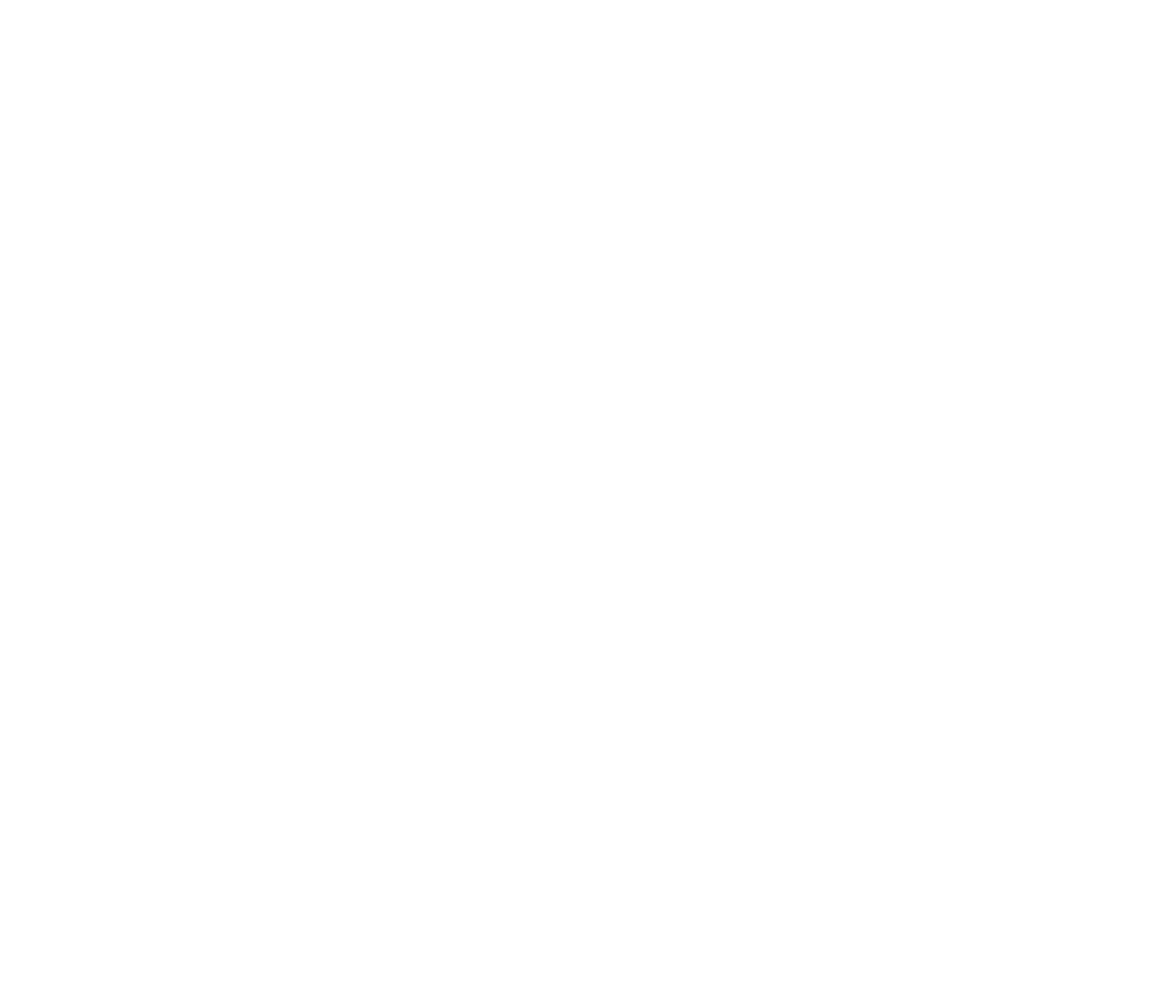
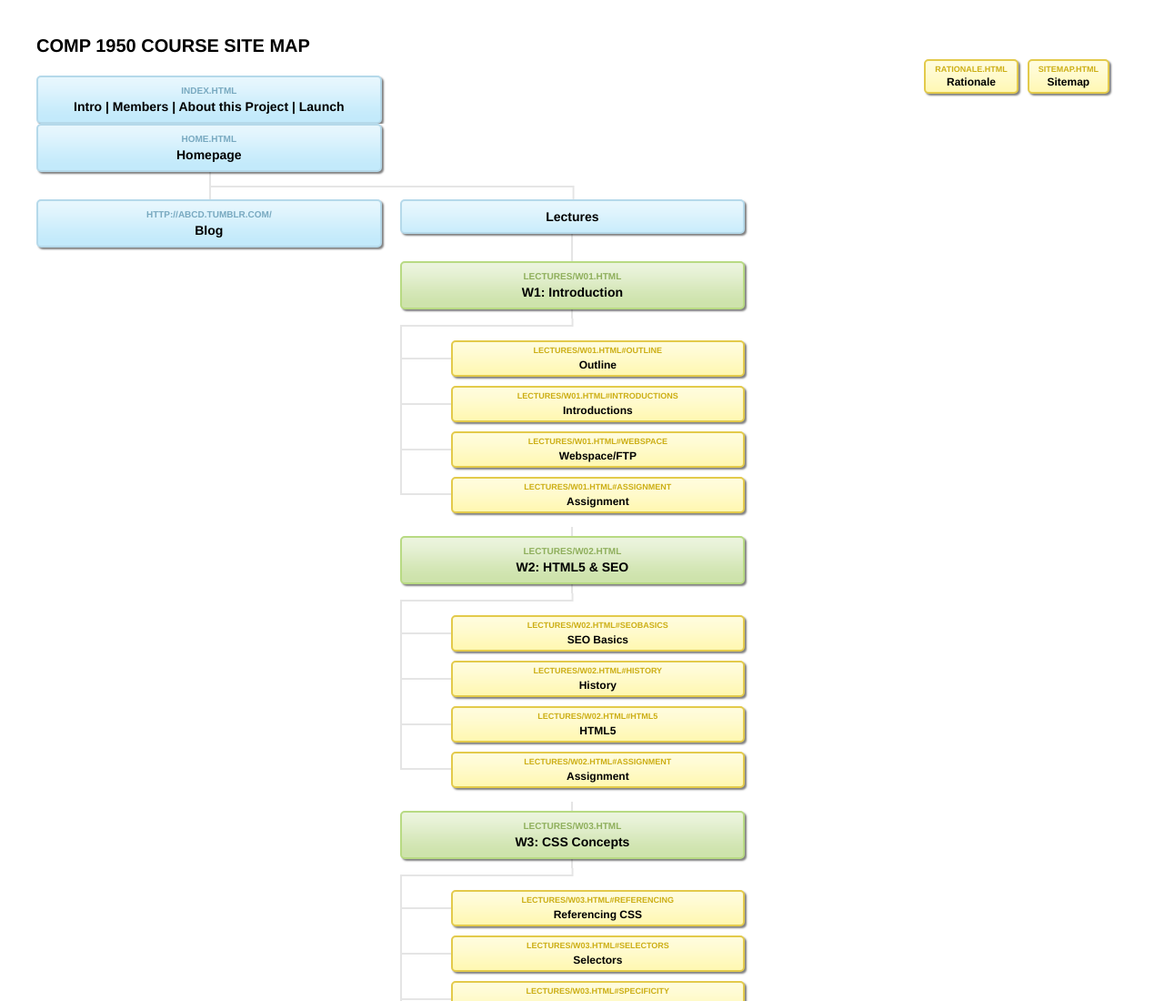
Before and after one commit to amapeli/comp1950, a plain HTML site: page sitemap.html in a window 1280 px wide. Shown: the top 1100 px of the page at 91% size. Before the commit the page ends 800 px from the top, so only its background shows below. Drawn offline with Linux system fonts and the light colour scheme.

Commit message:
Added early draft of sitemap

```diff
--- a/sitemap.html
+++ b/sitemap.html
@@ -1,10 +1,69 @@
 <!DOCTYPE html>
-<html lang="en">
+
+<html>
 <head>
-  <meta charset="utf-8">
-  <title>Sitemap - SKARK</title>
+	<meta http-equiv="Content-Type" content="text/html; charset=utf-8"/>
+	<title>Sitemap - SKARK</title>
+	<link rel="stylesheet" media="screen, print" href="slickmap.css" />
 </head>
 <body>
+	<div class="sitemap">
+		<h1>COMP 1950 Course Site Map</h1>
 
+		<ul id="utilityNav">
+			<li><a href="rationale.html">Rationale</a></li>
+			<li><a href="sitemap.html">Sitemap</a></li>
+		</ul>
+		<ul id="primaryNav" class="col3">
+			<li id="home"><a href="index.html">Intro | Members | About this Project | Launch</a>
+			</li>
+			<li id="home"><a href="home.html">Homepage</a></li>
+			<li><a href="http://abcd.tumblr.com/">Blog</a></li>
+			<li><a>Lectures</a>
+				<ul>
+					<li><a href="lectures/w01.html">W1: Introduction</a>
+						<ul>
+							<li><a href="lectures/w01.html#outline">Outline</a></li>
+							<li><a href="lectures/w01.html#introductions">Introductions</a></li>
+							<li><a href="lectures/w01.html#webspace">Webspace/FTP</a></li>
+							<li><a href="lectures/w01.html#assignment">Assignment</a></li>
+						</ul>
+					</li>
+					<li><a href="lectures/w02.html">W2: HTML5 & SEO</a>
+						<ul>
+							<li><a href="lectures/w02.html#seobasics">SEO Basics</a></li>
+							<li><a href="lectures/w02.html#history">History</a></li>
+							<li><a href="lectures/w02.html#html5">HTML5</a></li>
+							<li><a href="lectures/w02.html#assignment">Assignment</a></li>
+						</ul>
+					</li>
+					<li><a href="lectures/w03.html">W3: CSS Concepts</a>
+						<ul>
+							<li><a href="lectures/w03.html#referencing">Referencing CSS</a></li>
+							<li><a href="lectures/w03.html#selectors">Selectors</a></li>
+							<li><a href="lectures/w03.html#specificity">Rule Order/Specificity</a></li>
+							<li><a href="lectures/w03.html#assignment">Assignment</a></li>
+						</ul>
+					</li>
+					<li><a href="lectures/w04.html">W4: Template Development</a>
+						<ul>
+							<li><a href="lectures/w04.html#intro">Introduction</a></li>
+							<li><a href="lectures/w04.html#cms">A Basic CMS</a></li>
+							<li><a href="lectures/w04.html#assignment">Assignment</a></li>
+						</ul>
+					</li>
+					<li><a href="lectures/w05.html">W5: jQuery/Git</a>
+						<ul>
+							<li><a href="lectures/w05.html#git">What is Git?</a></li>
+							<li><a href="lectures/w05.html#setup">Setup</a></li>
+							<li><a href="lectures/w05.html#addingediting">Adding/Editing</a></li>
+							<li><a href="lectures/w05.html#javascript">What is Javascript?</a></li>
+							<li><a href="lectures/w05.html#jQuery">jQuery</a></li>
+						</ul>
+					</li>
+				</ul>
+			</li>
+		</ul>
+	</div>
 </body>
 </html>
--- /dev/null
+++ b/slickmap.css
@@ -0,0 +1,254 @@
+/* ------------------------------------------------------------
+	Reset Styles (from meyerweb.com)
+------------------------------------------------------------ */
+
+html, body, div, span, applet, object, iframe,
+h1, h2, h3, h4, h5, h6, p, blockquote, pre,
+a, abbr, acronym, address, big, cite, code,
+del, dfn, em, font, img, ins, kbd, q, s, samp,
+small, strike, strong, sub, sup, tt, var,
+dl, dt, dd, ol, ul, li,
+fieldset, form, label, legend,
+table, caption, tbody, tfoot, thead, tr, th, td {
+	margin: 0;
+	padding: 0;
+	border: 0;
+	outline: 0;
+	font-weight: inherit;
+	font-style: inherit;
+	font-size: 100%;
+	font-family: inherit;
+	vertical-align: baseline;
+}
+
+/* ------------------------------------------------------------
+	NUMBER OF COLUMNS: Adjust #primaryNav li to set the number
+	of columns required in your site map. The default is
+	4 columns (25%). 5 columns would be 20%, 6 columns would
+	be 16.6%, etc.
+------------------------------------------------------------ */
+
+#primaryNav li {
+	width:25%;
+}
+
+#primaryNav li ul li {
+	width:100% !important;
+}
+
+#primaryNav.col1 li { width:99.9%; }
+#primaryNav.col2 li { width:50.0%; }
+#primaryNav.col3 li { width:33.3%; }
+#primaryNav.col4 li { width:25.0%; }
+#primaryNav.col5 li { width:20.0%; }
+#primaryNav.col6 li { width:16.6%; }
+#primaryNav.col7 li { width:14.2%; }
+#primaryNav.col8 li { width:12.5%; }
+#primaryNav.col9 li { width:11.1%; }
+#primaryNav.col10 li { width:10.0%; }
+
+/* ------------------------------------------------------------
+	General Styles
+------------------------------------------------------------ */
+
+body {
+	background: white;
+	color: black;
+	padding: 40px;
+	font-family: Gotham, Helvetica, Arial, sans-serif;
+	font-size: 12px;
+	line-height: 1;
+}
+.sitemap {
+	margin: 0 0 40px 0;
+	width: 100%;
+}
+h1 {
+	font-weight: bold;
+	text-transform: uppercase;
+	font-size: 20px;
+	margin: 0 0 5px 0;
+}
+h2 {
+	font-family: "Lucida Grande", Verdana, sans-serif;
+	font-size: 10px;
+	color: #777777;
+	margin: 0 0 20px 0;
+}
+a {
+	text-decoration: none;
+}
+ol, ul {
+	list-style: none;
+}
+
+
+/* ------------------------------------------------------------
+	Site Map Styles
+------------------------------------------------------------ */
+
+/* --------	Top Level --------- */
+
+#primaryNav {
+	margin: 0;
+	float: left;
+	width: 100%;
+}
+#primaryNav #home {
+	display: block;
+	float: none;
+	background: #ffffff url('images/L1-left.png') center bottom no-repeat;
+	position: relative;
+	z-index: 2;
+	padding: 0 0 30px 0;
+}
+#primaryNav li {
+	float: left;
+	background: url('images/L1-center.png') center top no-repeat;
+	padding: 30px 0;
+	margin-top: -30px;
+}
+#primaryNav li a {
+	margin: 0 20px 0 0;
+	padding: 10px 0;
+	display: block;
+	font-size: 14px;
+	font-weight: bold;
+	text-align: center;
+	color: black;
+	background: #c3eafb url('images/white-highlight.png') top left repeat-x;
+	border: 2px solid #b5d9ea;
+	-moz-border-radius: 5px;
+	-webkit-border-radius: 5px;
+	-webkit-box-shadow: rgba(0,0,0,0.5) 2px 2px 2px;
+	-moz-box-shadow: rgba(0,0,0,0.5) 2px 2px 2px; /* FF 3.5+ */
+}
+#primaryNav li a:hover {
+	background-color: #e2f4fd;
+	border-color: #97bdcf;
+}
+#primaryNav li:last-child {
+	background: url('images/L1-right.png') center top no-repeat;
+}
+a:link:before,
+a:visited:before {
+	content: " "attr(href)" ";
+	display: block;
+	text-transform: uppercase;
+	font-size: 10px;
+	margin-bottom: 5px;
+	word-wrap: break-word;
+}
+#primaryNav li a:link:before,
+#primaryNav li a:visited:before {
+	color: #78a9c0;
+}
+
+/* --------	Second Level --------- */
+
+#primaryNav li li {
+	width: 100%;
+	clear: left;
+	margin-top: 0;
+	padding: 10px 0 0 0;
+	background: url('images/vertical-line.png') center bottom repeat-y;
+}
+#primaryNav li li a {
+	background-color: #cee3ac;
+	border-color: #b8da83;
+}
+#primaryNav li li a:hover {
+	border-color: #94b75f;
+	background-color: #e7f1d7;
+}
+#primaryNav li li:first-child {
+	padding-top: 30px;
+}
+#primaryNav li li:last-child {
+	background: url('images/vertical-line.png') center bottom repeat-y;
+}
+#primaryNav li li a:link:before,
+#primaryNav li li a:visited:before {
+	color: #8faf5c;
+}
+
+/* --------	Third Level --------- */
+
+#primaryNav li li ul {
+	margin: 10px 0 0 0;
+	width: 100%;
+	float: right;
+	padding: 9px 0 10px 0;
+	background: #ffffff url('images/L3-ul-top.png') center top no-repeat;
+}
+#primaryNav li li li {
+	background: url('images/L3-center.png') left center no-repeat;
+	padding: 5px 0;
+}
+#primaryNav li li li a {
+	background-color: #fff7aa;
+	border-color: #e3ca4b;
+	font-size: 12px;
+	padding: 5px 0;
+	width: 80%;
+	float: right;
+}
+#primaryNav li li li a:hover {
+	background-color: #fffce5;
+	border-color: #d1b62c;
+}
+#primaryNav li li li:first-child {
+	padding: 15px 0 5px 0;
+	background: url('images/L3-li-top.png') left center no-repeat;
+}
+#primaryNav li li li:last-child {
+	background: url('images/L3-bottom.png') left center no-repeat;
+}
+#primaryNav li li li a:link:before,
+#primaryNav li li li a:visited:before {
+	color: #ccae14;
+	font-size: 9px;
+}
+
+
+/* ------------------------------------------------------------
+	Utility Navigation
+------------------------------------------------------------ */
+
+#utilityNav {
+	float: right;
+	max-width: 50%;
+	margin-right: 10px;
+}
+#utilityNav li {
+	float: left;
+	margin-bottom: 10px;
+}
+#utilityNav li a {
+	margin: 0 10px 0 0;
+	padding: 5px 10px;
+	display: block;
+	border: 2px solid #e3ca4b;
+	font-size: 12px;
+	font-weight: bold;
+	text-align: center;
+	color: black;
+	background: #fff7aa url('images/white-highlight.png') top left repeat-x;
+	-moz-border-radius: 5px;
+	-webkit-border-radius: 5px;
+	-webkit-box-shadow: rgba(0,0,0,0.5) 2px 2px 2px;
+	-moz-box-shadow: rgba(0,0,0,0.5) 2px 2px 2px; /* FF 3.5+ */
+}
+#utilityNav li a:hover {
+	background-color: #fffce5;
+	border-color: #d1b62c;
+}
+#utilityNav li a:link:before,
+#utilityNav li a:visited:before {
+	color: #ccae14;
+	font-size: 9px;
+	margin-bottom: 3px;
+}
+.clr {
+	clear: both;
+}
```
Also changed, not shown: images/L1-center.png (added), images/L1-left.png (added), images/L1-right.png (added), images/L3-bottom.png (added), images/L3-center.png (added), images/L3-li-top.png (added), images/L3-ul-top.png (added), images/vertical-line.png (added), images/white-highlight.png (added).
